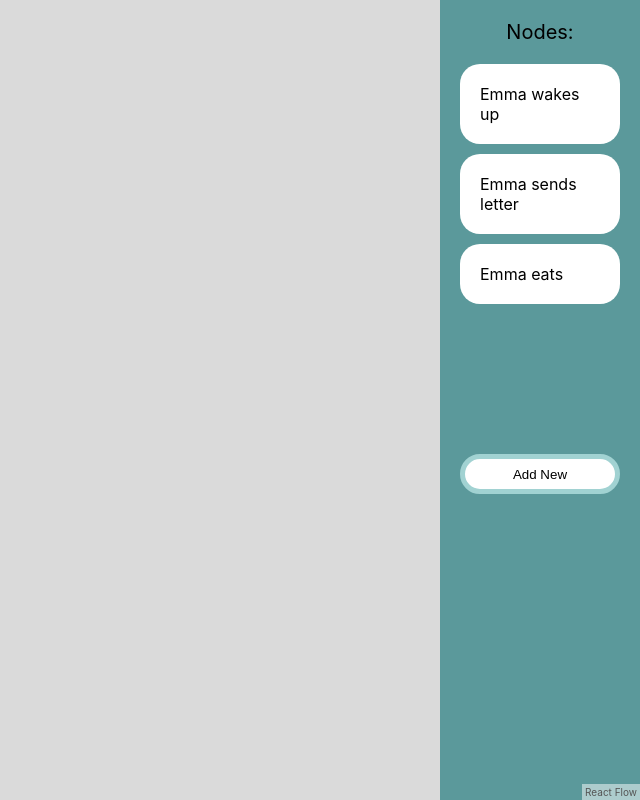
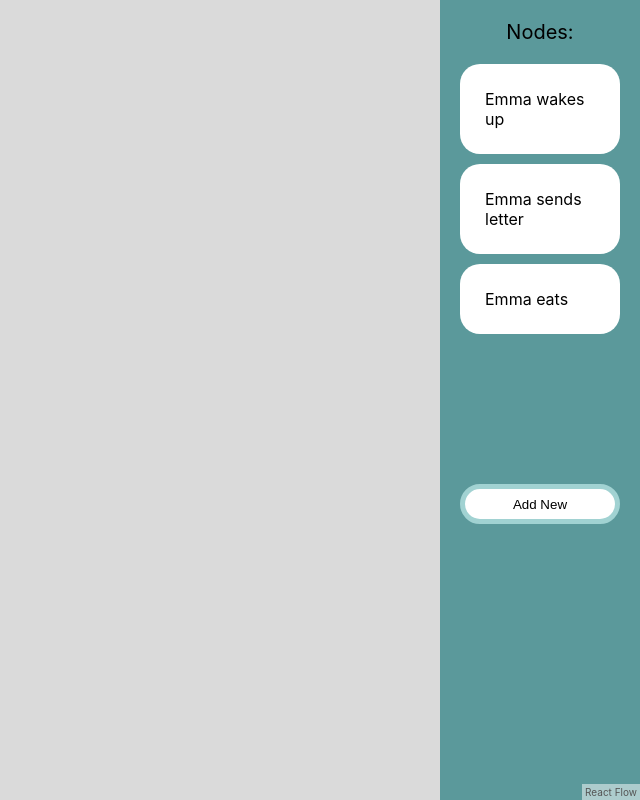
Before and after one commit to casder-succ/game, a React (Create React App) app: page / in a window 1280 px wide. Shown: the whole page, without its empty margins (640-1280 px from the left). Built offline with nearby package versions, Linux system fonts and the light colour scheme.

Commit message:
fix: remove extra border

```diff
--- a/src/components/NodeList/main.sass
+++ b/src/components/NodeList/main.sass
@@ -17,17 +17,18 @@
     margin: 20px
 
   &-item
+    border: 5px solid transparent
     background: #ffffff
     font-size: 16px
     padding: 20px
     margin-bottom: 10px
     border-radius: 20px
     cursor: pointer
-    transition: all .5s
+    transition: border-color .5s, transform .5s
 
   .active-true
     transform: translateX(-50px)
-    border: 5px solid #8bcfd2
+    border-color: #8bcfd2
 
 .create-form
   width: 80%
```
